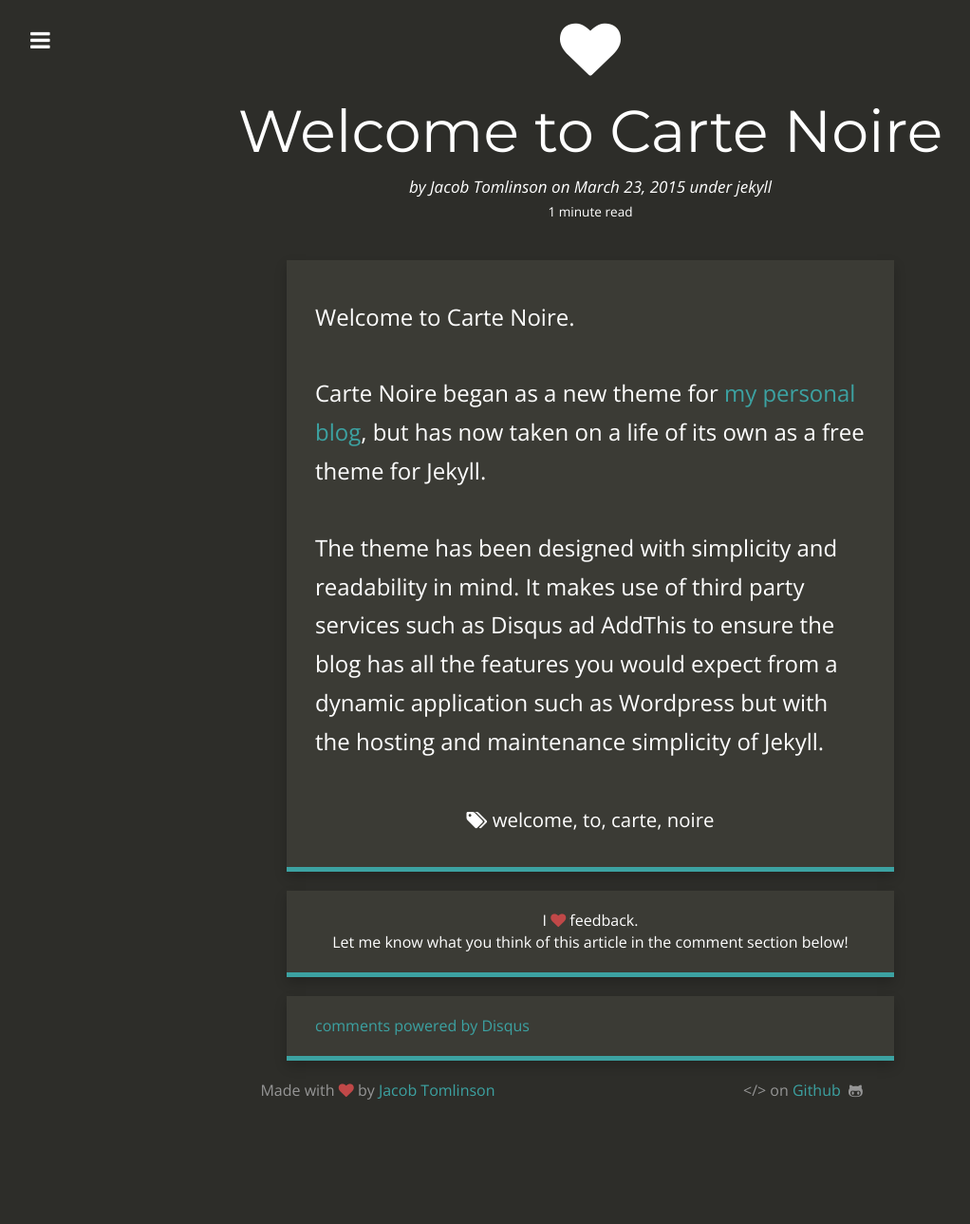
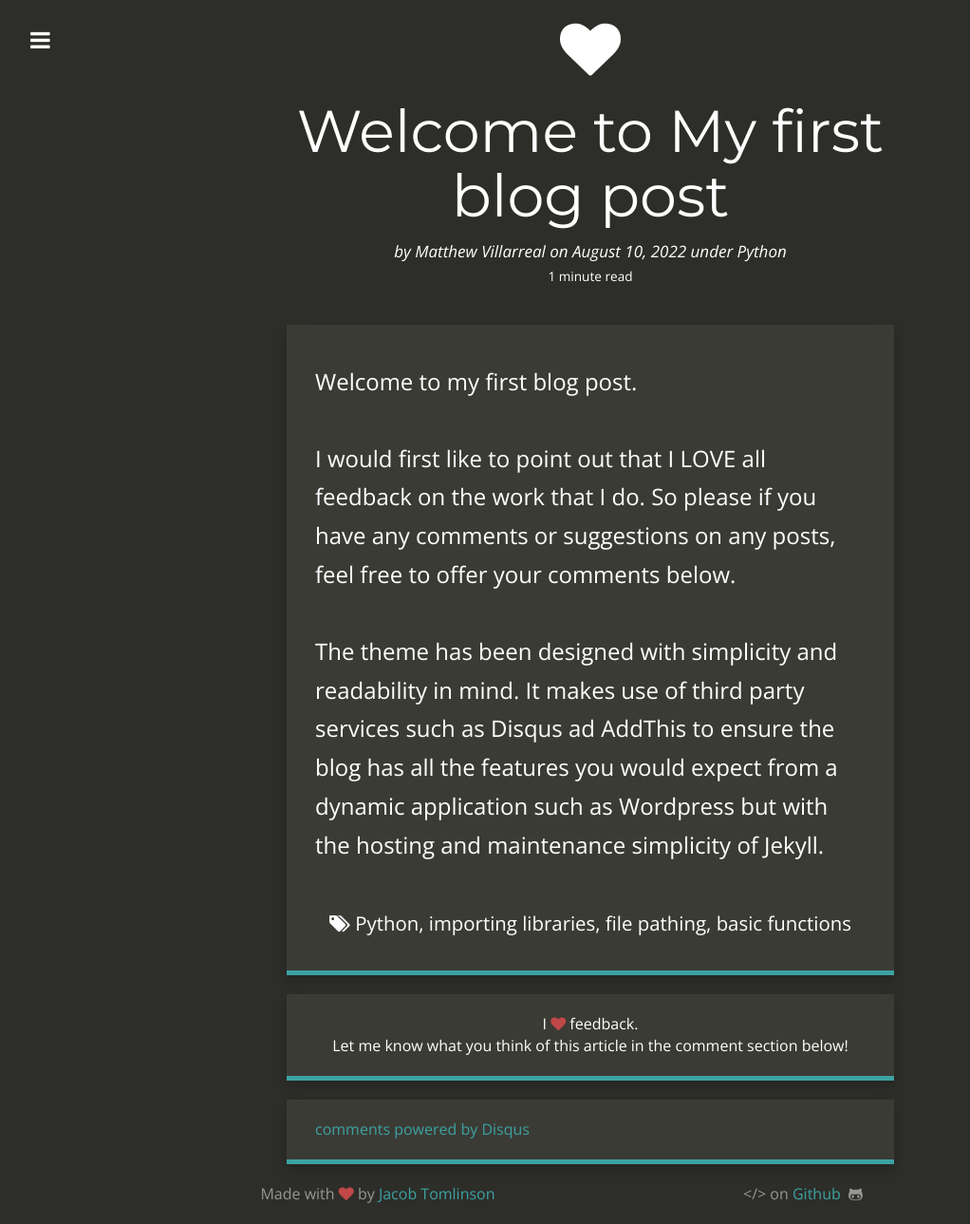
Before and after one commit to Mvillarreal88/mvillarreal88.github.io, a Jekyll site: the page built from _posts/2015-03-23-welcome-to-carte-noir.md, in a window 1280 px wide. Shown: the whole page at 95% size, without its empty margins (18-1040 px from the left). Built offline with Jekyll 4.4.1, drawn with Linux system fonts in a browser that asks for light colours; nearby versions of some CDN libraries; comment, search, counter and statistics services are not loaded; before the commit the page ends 1180 px from its top, so only the background shows below that.

Commit message:
Updated first blog post

```diff
--- a/_posts/2015-03-23-welcome-to-carte-noir.md
+++ b/_posts/2015-03-23-welcome-to-carte-noir.md
@@ -1,22 +1,21 @@
 ---
 layout:     post
-title:      Welcome to Carte Noire
-date:       2015-03-23 15:31:19
-author:     Jacob Tomlinson
-summary:    Carte Noire is a dark blog theme for Jekyll focusing on a clear reading experience.
-categories: jekyll
+title:      Welcome to My first blog post
+date:       2022-08-10
+author:     Matthew Villarreal
+summary:    Learning and utilizing tips and tricks in python early in my career
+categories: Python
 thumbnail:  heart
 tags:
- - welcome
- - to
- - carte
- - noire
+ - Python
+ - importing libraries
+ - file pathing
+ - basic functions
 ---
 
-Welcome to Carte Noire.
+Welcome to my first blog post.
 
-Carte Noire began as a new theme for [my personal blog][1], but has now taken
-on a life of its own as a free theme for Jekyll.
+I would first like to point out that I LOVE all feedback on the work that I do. So please if you have any comments or suggestions on any posts, feel free to offer your comments below.
 
 The theme has been designed with simplicity and readability in mind. It makes
 use of third party services such as Disqus ad AddThis to ensure the blog has
```
